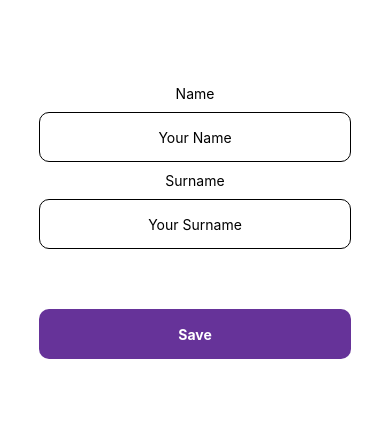
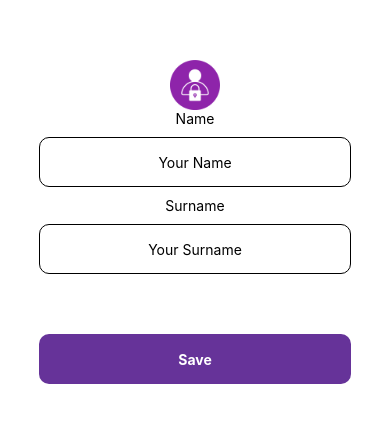
Before and after one commit to erenavar/login-page, a React Native app: screen / in a window 390 px wide. Shown: the part 200-622 px from the top of the page. Built offline with nearby package versions, Linux system fonts and the light colour scheme.

Commit message:
add login icon

```diff
--- a/App.js
+++ b/App.js
@@ -1,12 +1,23 @@
 import { StatusBar } from "expo-status-bar";
 import { useState } from "react";
-import { Pressable, StyleSheet, Text, TextInput, View } from "react-native";
+import {
+  Image,
+  Pressable,
+  StyleSheet,
+  Text,
+  TextInput,
+  View,
+} from "react-native";
 
 export default function App() {
   const [name, setName] = useState("");
   const [surname, setSurname] = useState("");
   return (
     <View style={styles.container}>
+      <Image
+        style={{ width: 50, height: 50 }}
+        source={require("./assets/images/loginIcon.png")}
+      />
       <Text>Name</Text>
       <TextInput
         style={styles.textInput}
```
Also changed, not shown: assets/images/loginIcon.png (renamed from assets/loginImage.png).
